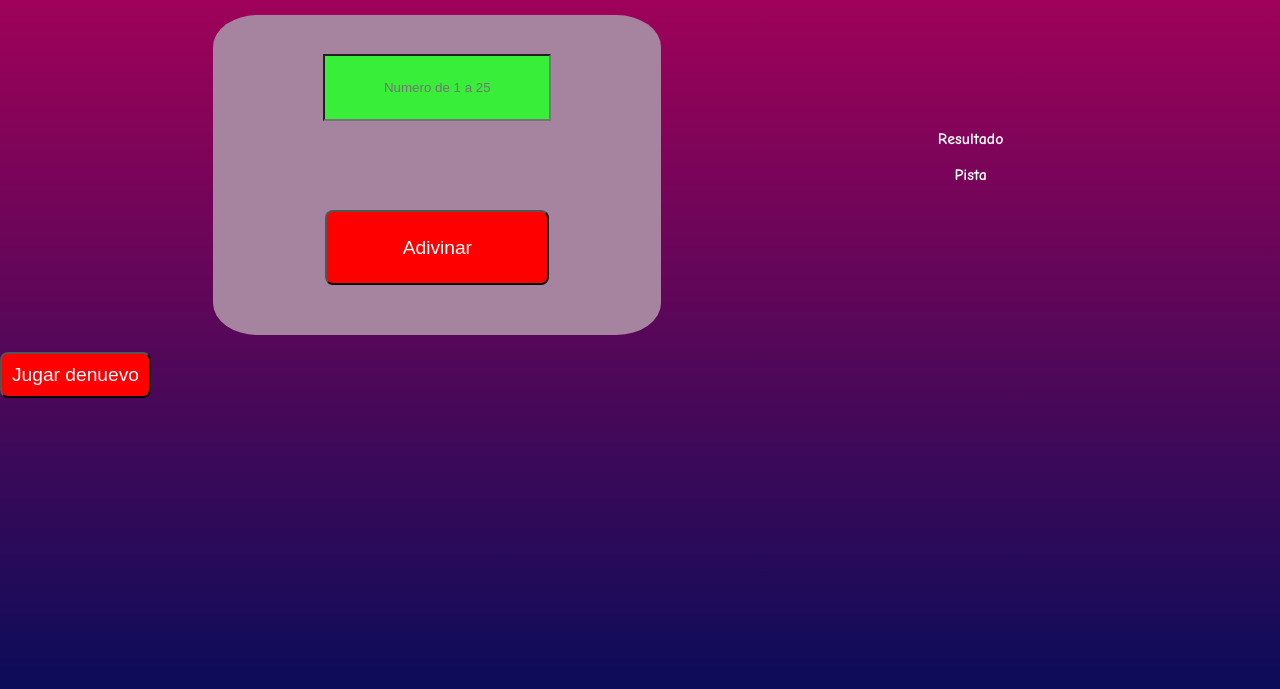
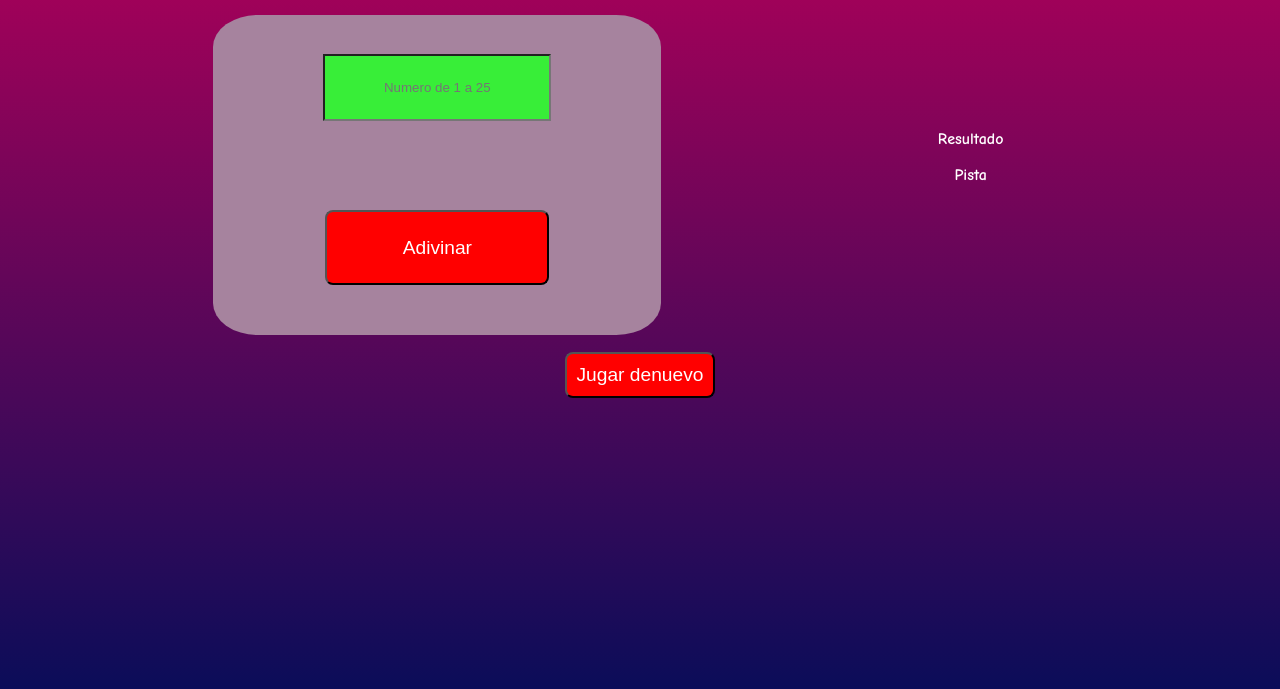
Before and after one commit to Lokasos24/christmas_guess_game, a plain HTML site: page christmas-guess-game/index.html in a window 1280 px wide. Shown: the part 93-782 px from the top of the page. Drawn offline with Linux system fonts and the light colour scheme.

Commit message:
Fix: Button reload and center

```diff
--- a/christmas-guess-game/index.html
+++ b/christmas-guess-game/index.html
@@ -43,7 +43,9 @@
 
         </section>
 
-        <button type="reset" id="reload">Jugar denuevo</button>
+        <div class="reload">
+            <button type="reset" id="reload">Jugar denuevo</button>
+        </div>
     </main>
 </body>
 </html>
--- a/christmas-guess-game/scripts/dom/event.js
+++ b/christmas-guess-game/scripts/dom/event.js
@@ -2,6 +2,11 @@ import { secret } from "../services/random.js"
 import { sendNumber } from '../services/verifynumber.js'
 import { showAttemps } from "../services/attems.js";
 import { useClues } from "../services/clues.js";
+
+const resetButton = document.getElementById('reload')
+resetButton.addEventListener('click', event => {
+    location.reload()
+})
 
 export function gameStart(){
     const input = document.getElementById('random_number')
--- a/christmas-guess-game/scripts/services/random.js
+++ b/christmas-guess-game/scripts/services/random.js
@@ -1,2 +1 @@
 export const secret = Math.floor(Math.random()*25)+1
-console.log(secret)
--- a/christmas-guess-game/style.css
+++ b/christmas-guess-game/style.css
@@ -94,3 +94,12 @@ section{
 #result, #clue, #mesage{
 	text-align: center;
 }
+
+.reload{
+	display: flex;
+	justify-content: center;
+}
+
+#reload{
+	justify-self: center;
+}
```
